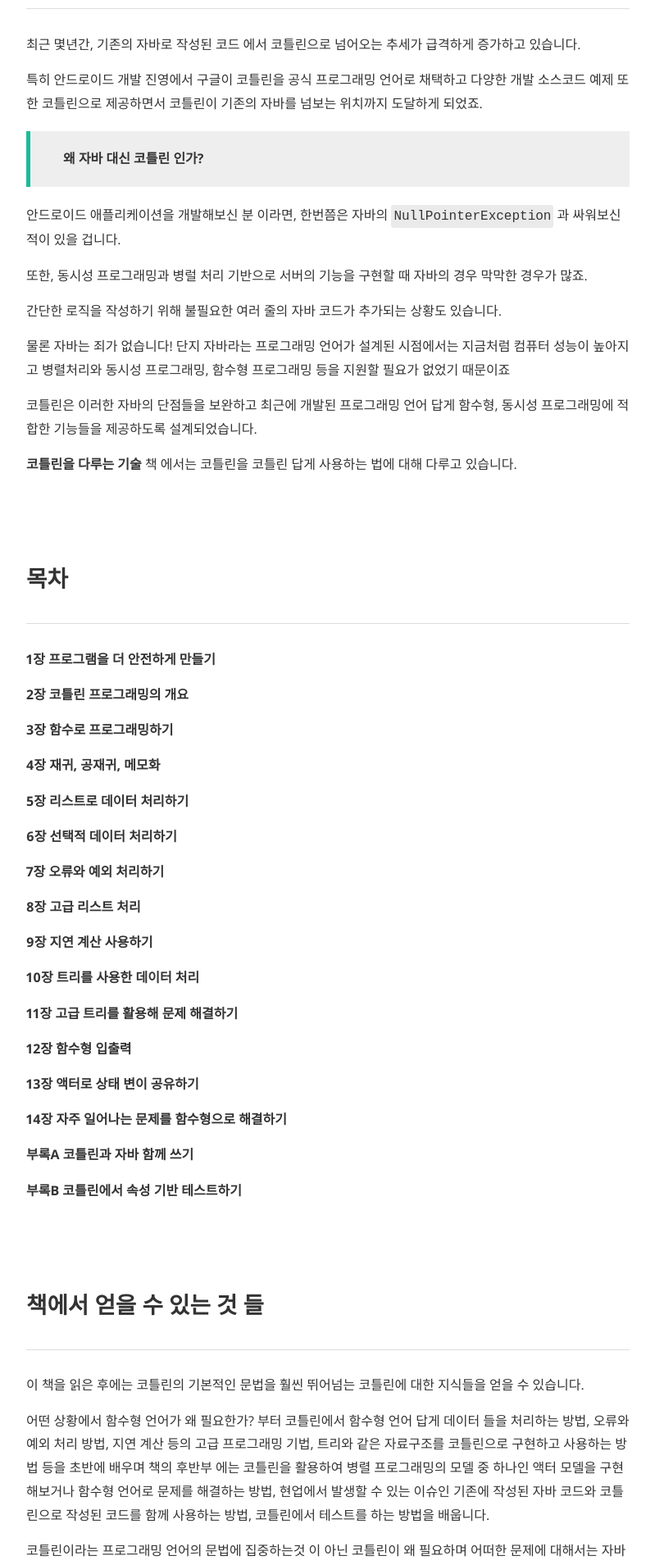
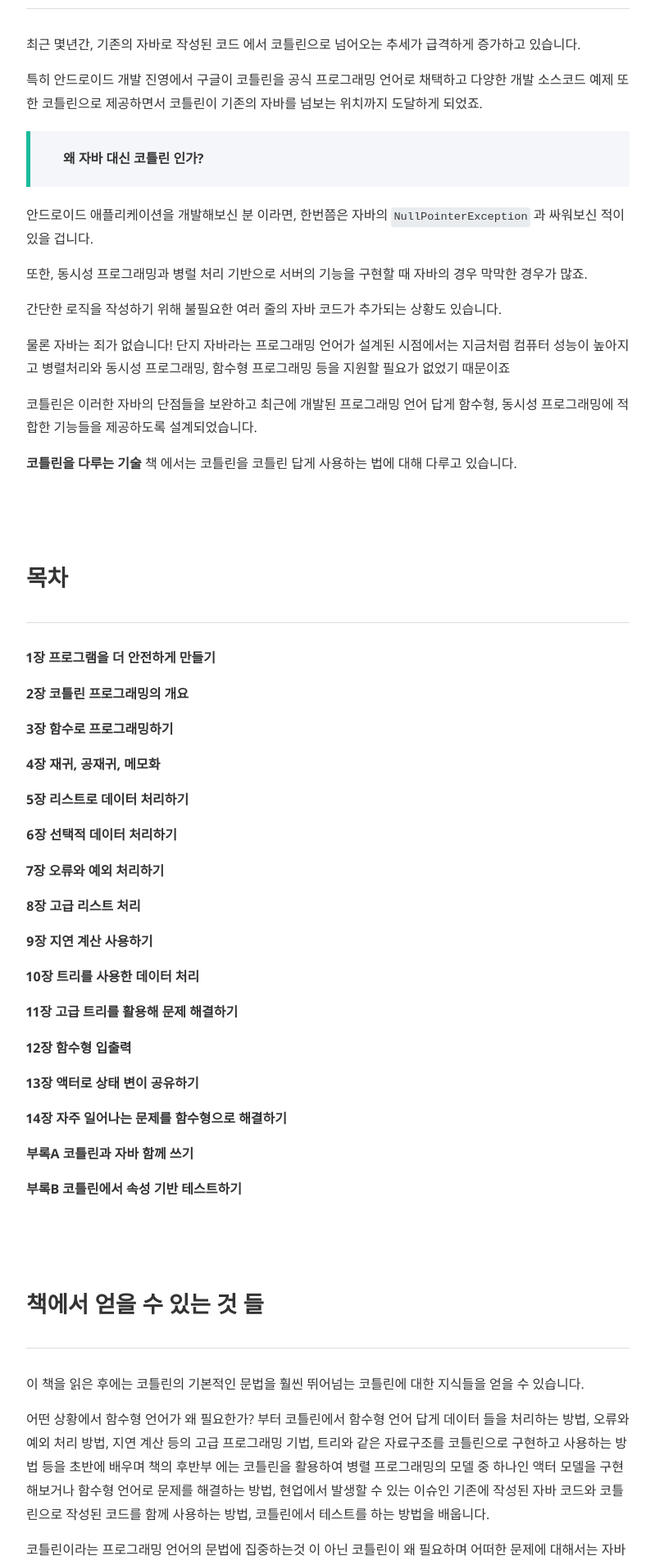
Before and after one commit to injae-kim/injae-kim.github.io, a Jekyll site: the page built from _posts/2020-07-07-the-joy-of-kotlin-book-review.markdown, in a window 1280 px wide. Shown: the part 1806-3715 px from the top of the page at 82% size, without its empty margins (240-1039 px from the left). Built offline with Jekyll 4.4.1, drawn with Linux system fonts in a browser that asks for light colours; nearby versions of some CDN libraries; some web fonts are replaced; comment, search, counter and statistics services are not loaded.

Commit message:
Fix blockquote, code background color

```diff
--- a/_sass/_layout.scss
+++ b/_sass/_layout.scss
@@ -20,7 +20,7 @@
 }
 
 blockquote {
-	background-color: #EEEEEE;
+	background-color: #F5F6FA;
 	margin: 0;
 	margin-top: 20px;
 	margin-bottom: 20px;
@@ -40,11 +40,11 @@
 }
 
 code {
-	// background-color: #eee;
-	background-color: #eaeaea;
+	background-color: #E9ECEF;
 	display: inline-block;
 	border-radius: 3px;
 	padding: 0 3px;
+	font-size: 85%;
 	font-family: $hljs-font-family;
 }
 
```
